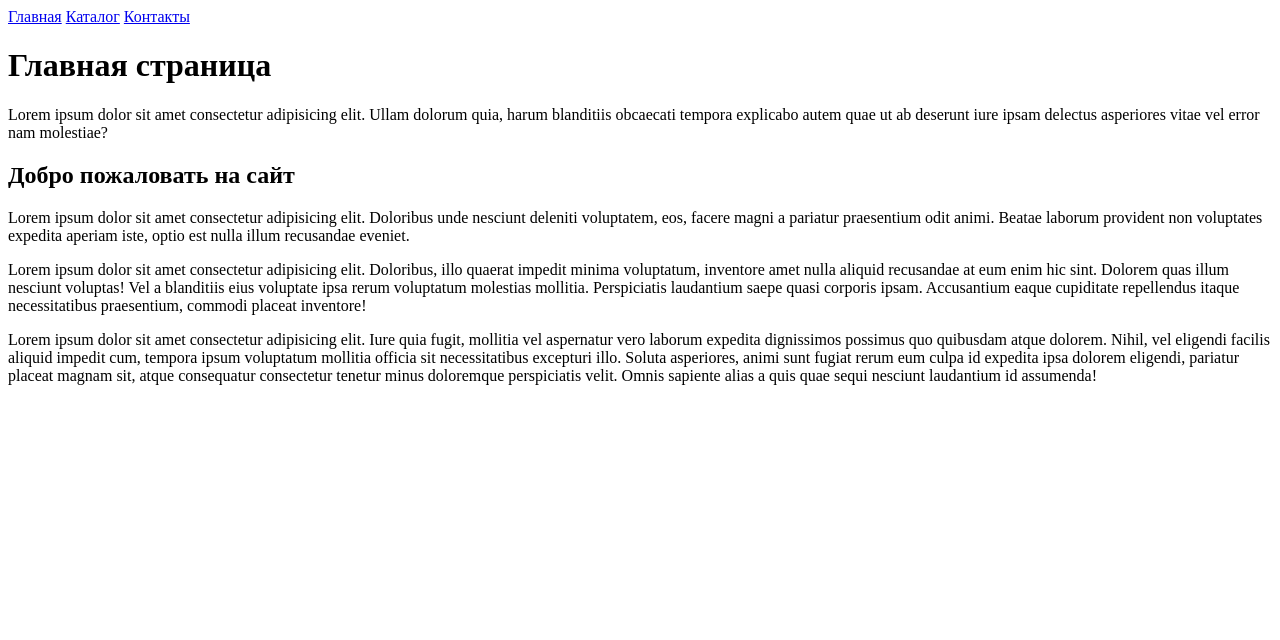
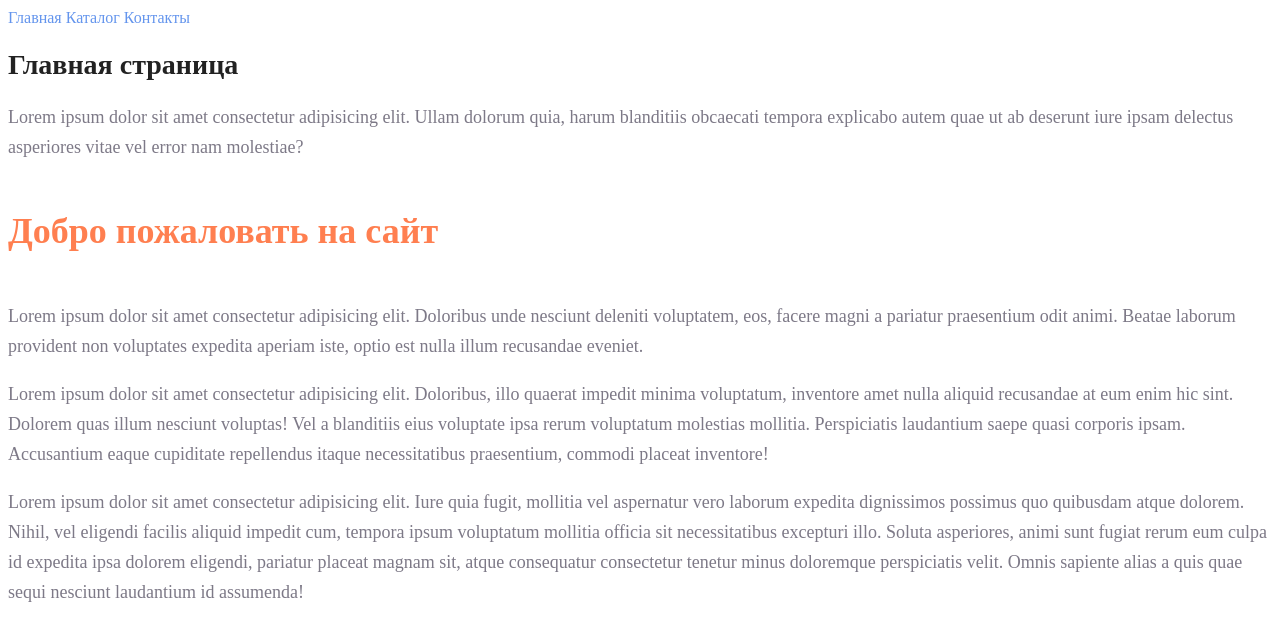
Before and after one commit to Eulampios/homework_html_css, a plain HTML site: page homework_2/index.html in a window 1280 px wide. Drawn offline with Linux system fonts and the light colour scheme.

Commit message:
all tasks solved

```diff
--- a/homework_2/index.html
+++ b/homework_2/index.html
@@ -4,27 +4,28 @@
     <meta charset="UTF-8">
     <meta name="viewport" content="width=device-width, initial-scale=1.0">
     <title>Главная</title>
+    <link rel="stylesheet" href="./styles/style.css">
 </head>
 <body>
-    <a href="#">Главная</a>
-    <a href="./catalog/catalog.html">Каталог</a>
-    <a href="#">Контакты</a>
+    <a class="menu__link" href="#">Главная</a>
+    <a class="menu__link" href="./catalog/catalog.html">Каталог</a>
+    <a class="menu__link" href="#">Контакты</a>
 
-    <h1>Главная страница</h1>
+    <h1 class="header__h1">Главная страница</h1>
 
-    <p>
+    <p class="paragraph">
         Lorem ipsum dolor sit amet consectetur adipisicing elit. Ullam dolorum quia, harum blanditiis obcaecati tempora explicabo autem quae ut ab deserunt iure ipsam delectus asperiores vitae vel error nam molestiae?
     </p>
 
-    <h2>Добро пожаловать на сайт</h2>
+    <h2 class="header__h2">Добро пожаловать на сайт</h2>
 
-    <p>
+    <p class="paragraph">
         Lorem ipsum dolor sit amet consectetur adipisicing elit. Doloribus unde nesciunt deleniti voluptatem, eos, facere magni a pariatur praesentium odit animi. Beatae laborum provident non voluptates expedita aperiam iste, optio est nulla illum recusandae eveniet.
     </p>
-    <p>
+    <p class="paragraph">
         Lorem ipsum dolor sit amet consectetur adipisicing elit. Doloribus, illo quaerat impedit minima voluptatum, inventore amet nulla aliquid recusandae at eum enim hic sint. Dolorem quas illum nesciunt voluptas! Vel a blanditiis eius voluptate ipsa rerum voluptatum molestias mollitia. Perspiciatis laudantium saepe quasi corporis ipsam. Accusantium eaque cupiditate repellendus itaque necessitatibus praesentium, commodi placeat inventore!
     </p>
-    <p>
+    <p class="paragraph">
         Lorem ipsum dolor sit amet consectetur adipisicing elit. Iure quia fugit, mollitia vel aspernatur vero laborum expedita dignissimos possimus quo quibusdam atque dolorem. Nihil, vel eligendi facilis aliquid impedit cum, tempora ipsum voluptatum mollitia officia sit necessitatibus excepturi illo. Soluta asperiores, animi sunt fugiat rerum eum culpa id expedita ipsa dolorem eligendi, pariatur placeat magnam sit, atque consequatur consectetur tenetur minus doloremque perspiciatis velit. Omnis sapiente alias a quis quae sequi nesciunt laudantium id assumenda!
     </p>
 
--- /dev/null
+++ b/homework_2/styles/style.css
@@ -0,0 +1,32 @@
+a {
+    text-decoration: none;
+}
+
+.menu__link {
+    color: cornflowerblue;
+    font-size: 16px;
+    line-height: 20px;
+}
+
+.header__h1 {
+    color: #222222;
+    font-size: 28px;
+    line-height: 36px;
+    font-weight: bold;
+}
+
+.paragraph {
+    font-style: normal;
+    font-weight: 300px;
+    font-size: 18px;
+    line-height: 30px;
+    color: #7D7987;
+}
+
+.header__h2 {
+    color: coral;
+    font-style: normal;
+    font-weight: 700;
+    font-size: 36px;
+    line-height: 80px;
+}
```
Also changed, not shown: homework_2/catalog/catalog.html (+12 -11 lines), 1 other file.
